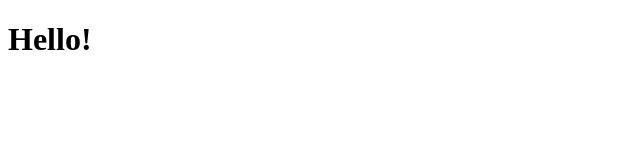
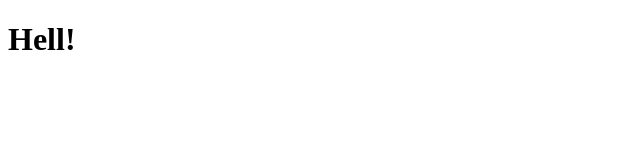
Before and after one commit to 141G0/0410, a plain HTML site: page index.html in a window 1280 px wide. Shown: the full height of the page, 0-640 px from the left. Drawn offline with Linux system fonts and the light colour scheme.

Commit message:
0710test1

```diff
--- a/index.html
+++ b/index.html
@@ -7,7 +7,7 @@
     <title>Document</title>
 </head>
 <body>
-    <h1>Hello!</h1>
+    <h1>Hell!</h1>
     <script src="script.js" ></script>
 </body>
 
```
